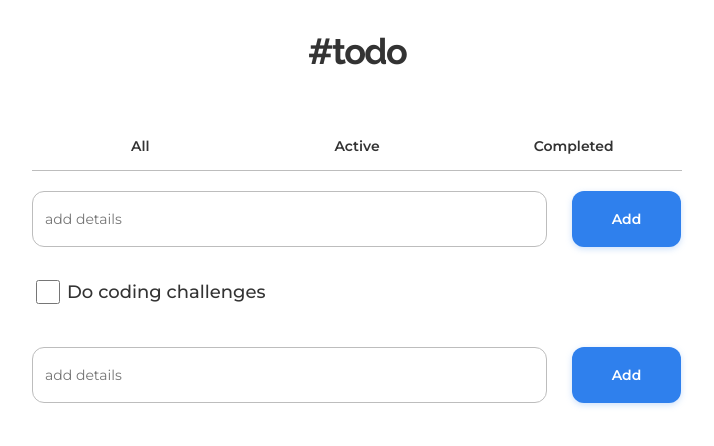
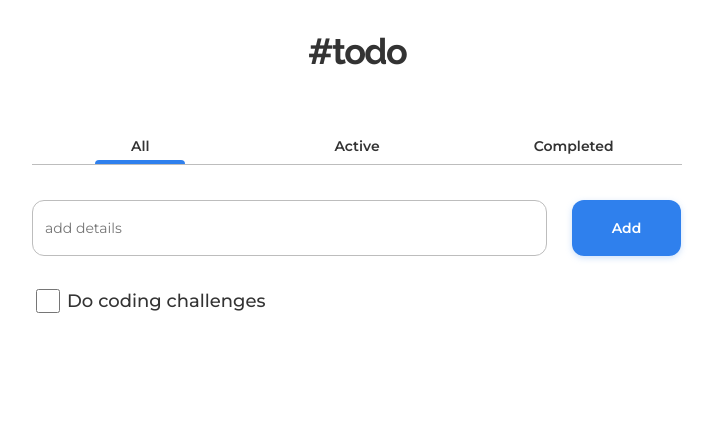
Before and after one commit to BrezoLarsen/devchalenges-todo-app, an Angular app: page / in a window 1280 px wide. Shown: the top 446 px of the page, without its empty margins (283-997 px from the left). Built offline with nearby package versions, Linux system fonts and the light colour scheme.

Commit message:
Tabs working

```diff
--- a/src/app/app.component.html
+++ b/src/app/app.component.html
@@ -2,17 +2,17 @@
   <div class="c-todo__content">
     <div class="c-todo__title">#todo</div>
     <div class="c-todo__tabs">
-      <div class="c-todo__tab">All</div>
-      <div class="c-todo__tab">Active</div>
-      <div class="c-todo__tab">Completed</div>
+      <div class="c-todo__tab {{activeTab === 1 ? 'is-active' : ''}}" (click)="setActive(1)">All</div>
+      <div class="c-todo__tab {{activeTab === 2 ? 'is-active' : ''}}" (click)="setActive(2)">Active</div>
+      <div class="c-todo__tab {{activeTab === 3 ? 'is-active' : ''}}" (click)="setActive(3)">Completed</div>
     </div>
-    <div class="c-todo__tab-content">
+    <div class="c-todo__tab-content" *ngIf="activeTab === 1">
       <app-searchbox></app-searchbox>
       <app-task></app-task>
     </div>
-    <div class="c-todo__tab-content">
+    <div class="c-todo__tab-content" *ngIf="activeTab === 2">
       <app-searchbox></app-searchbox>
     </div>
-    <div class="c-todo__tab-content"></div>
+    <div class="c-todo__tab-content" *ngIf="activeTab === 3"></div>
   </div>
 </div>
--- a/src/app/app.component.scss
+++ b/src/app/app.component.scss
@@ -13,10 +13,10 @@
   &__tabs {
     display: grid;
     grid-template-columns: 1fr 1fr 1fr;
-    align-items: center;
+    align-items: baseline;
     justify-content: space-around;
-    margin: 50px 0 0;
-    padding: 15px 0;
+    margin: 50px 0 15px;
+    padding: 15px 0 5px;
     border-bottom: 1px solid #BDBDBD;
   }
   &__tab {
@@ -26,6 +26,19 @@
     font-size: 14px;
     color: var(--grey);
     cursor: pointer;
+    &.is-active {
+      &::after {
+        content: "";
+        display: block;
+        width: 90px;
+        height: 4px;
+        margin: auto;
+        position: relative;
+        bottom: -5px;
+        background: #2F80ED;
+        border-radius: 4px 4px 0px 0px;
+      }
+    }
   }
   &__tab-content {
     padding: 20px 0;
--- a/src/app/app.component.ts
+++ b/src/app/app.component.ts
@@ -7,4 +7,10 @@ import { Component } from '@angular/core';
 })
 export class AppComponent {
 
+  public activeTab: number = 1;
+
+  setActive(tab: number) {
+    this.activeTab = tab;
+  }
+
 }
```
